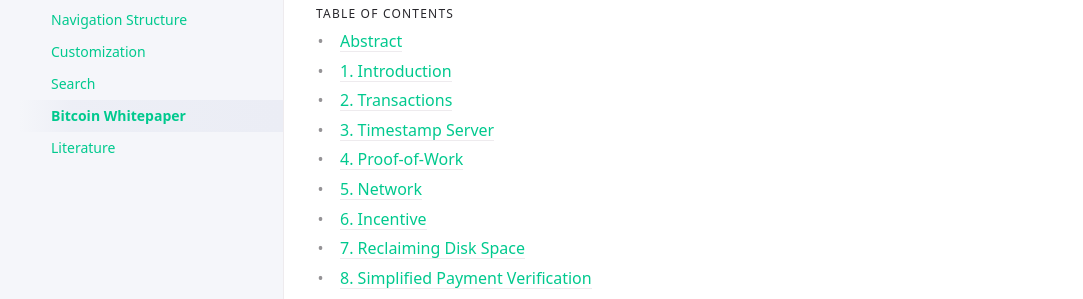
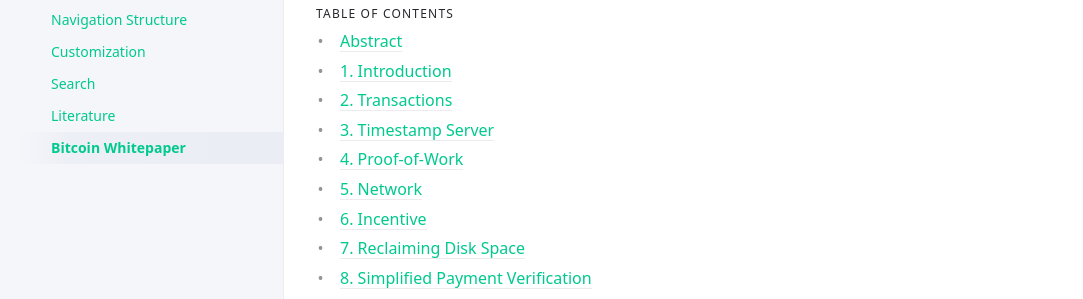
Before and after one commit to wakgill/bitcoin-archive, a Jekyll site: the page built from docs/literature/whitepaper.md, in a window 1280 px wide. Shown: the part 232-531 px from the top of the page, without its empty margins (88-1171 px from the left). Built offline with Jekyll 4.4.1, drawn with Linux system fonts in a browser that asks for light colours; nearby versions of some CDN libraries; part of the change alters nothing that is shown.

```diff
--- a/docs/literature/whitepaper.md
+++ b/docs/literature/whitepaper.md
@@ -1,6 +1,5 @@
 ---
 layout: default
-nav_order: 12
 title: Bitcoin Whitepaper
 ---
 
```
